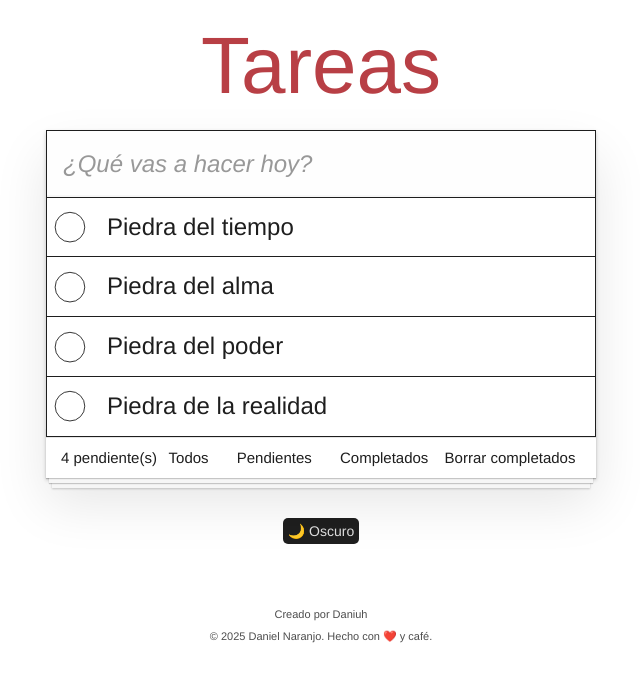
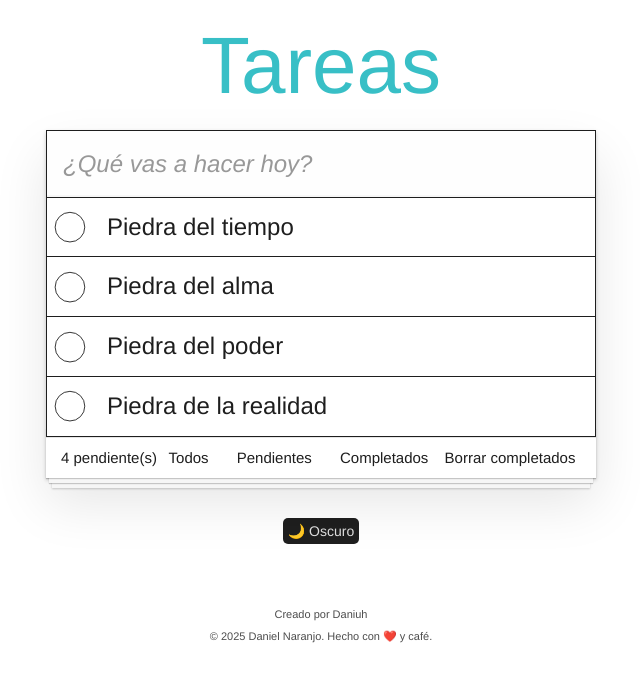
Before and after one commit to Daniuh/todo-app-Js, a website built with Vite: page index.html in a window 1280 px wide. Shown: the whole page, without its empty margins (319-959 px from the left). Built offline with nearby package versions, Linux system fonts and the light colour scheme.

Commit message:
Se cambia el diseño del titulo

```diff
--- a/src/css/style.css
+++ b/src/css/style.css
@@ -74,7 +74,7 @@ body {
 	font-size: 80px;
 	font-weight: 200;
 	text-align: center;
-	color: #b83f45;
+	color: #38bfc6;
 	-webkit-text-rendering: optimizeLegibility;
 	-moz-text-rendering: optimizeLegibility;
 	text-rendering: optimizeLegibility;
```
